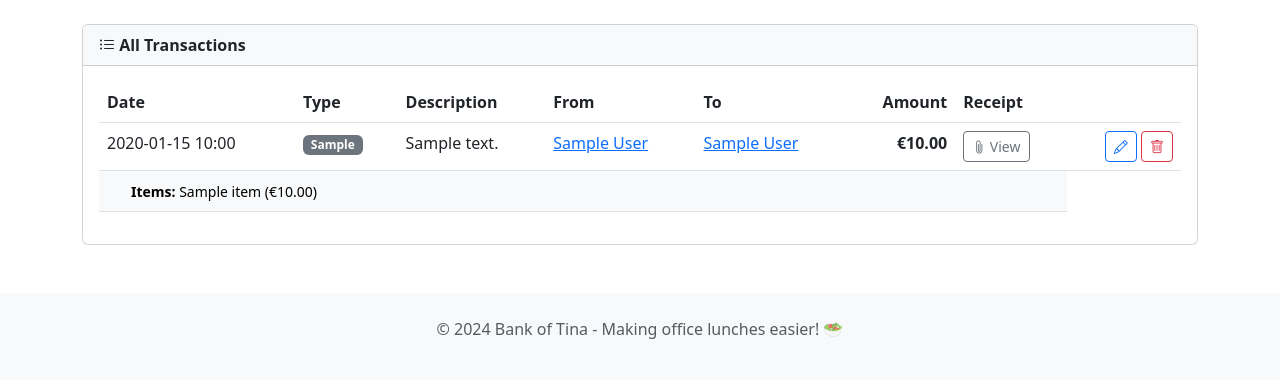
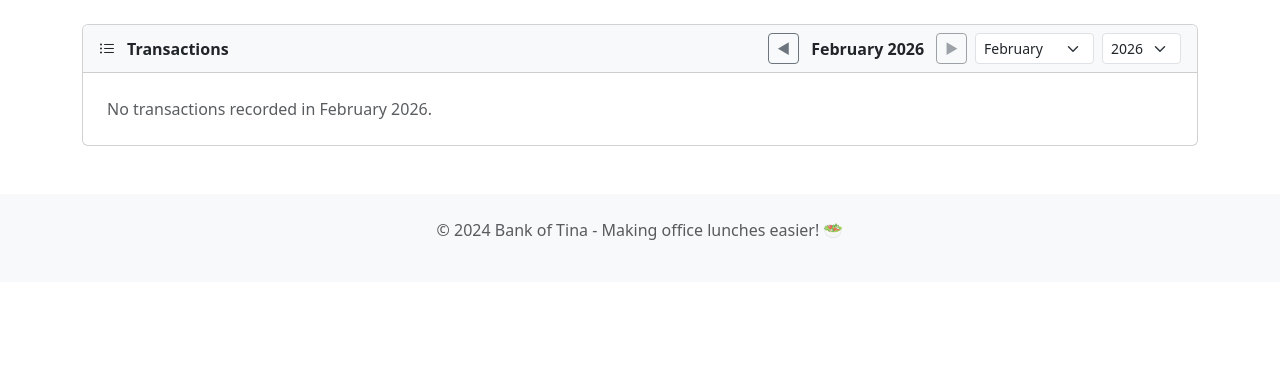
Before and after one commit to phoen-ix/bank-of-tina, a Flask app: page /transactions in a window 1280 px wide. Shown: the part 56-436 px from the top of the page. Run offline with Flask 3, Linux system fonts and the light colour scheme; tables that the repository leaves empty hold one stand-in row (values such as "Sample post").

Commit message:
Add calendar-style transaction views and configurable dashboard
- Transactions page now shows a month-by-month grouped list view with
  day-section headers, ◀ ▶ navigation, and month/year jump pickers
- Dashboard recent-transactions card is now configurable: set the count
  in Settings → General; set to 0 to hide the section entirely
- README updated to document both new features

Co-Authored-By: Claude Sonnet 4.6 <noreply@anthropic.com>

```diff
--- a/app/app.py
+++ b/app/app.py
@@ -6,6 +6,7 @@ import os
 import re
 import json
 import smtplib
+import calendar as cal_mod
 from email.mime.text import MIMEText
 from email.mime.multipart import MIMEMultipart
 from apscheduler.schedulers.background import BackgroundScheduler
@@ -281,8 +282,9 @@ def _restore_schedule():
 @app.route('/')
 def index():
     users = User.query.filter_by(is_active=True).order_by(User.name).all()
-    recent_transactions = Transaction.query.order_by(Transaction.date.desc()).limit(10).all()
-    return render_template('index.html', users=users, transactions=recent_transactions)
+    count = int(get_setting('recent_transactions_count', '5'))
+    recent = Transaction.query.order_by(Transaction.date.desc()).limit(count).all() if count else []
+    return render_template('index.html', users=users, transactions=recent, show_recent=count > 0)
 
 @app.route('/user/add', methods=['POST'])
 def add_user():
@@ -442,8 +444,42 @@ def add_transaction():
 
 @app.route('/transactions')
 def view_transactions():
-    transactions = Transaction.query.order_by(Transaction.date.desc()).all()
-    return render_template('transactions.html', transactions=transactions)
+    from collections import defaultdict
+    today = datetime.today()
+    year  = max(2000, min(2100, int(request.args.get('year',  today.year))))
+    month = max(1,    min(12,   int(request.args.get('month', today.month))))
+
+    _, last = cal_mod.monthrange(year, month)
+    transactions = Transaction.query.filter(
+        Transaction.date >= datetime(year, month, 1),
+        Transaction.date <= datetime(year, month, last, 23, 59, 59),
+    ).order_by(Transaction.date.desc()).all()
+
+    by_day = defaultdict(list)
+    for t in transactions:
+        by_day[t.date.date()].append(t)
+    grouped = sorted(by_day.items(), reverse=True)
+
+    prev_month = month - 1 or 12
+    prev_year  = year - (1 if month == 1 else 0)
+    next_month = (month % 12) + 1
+    next_year  = year + (1 if month == 12 else 0)
+
+    first = Transaction.query.order_by(Transaction.date.asc()).first()
+    start_year = first.date.year if first else today.year
+    year_range = list(range(start_year, today.year + 1))
+
+    return render_template('transactions.html',
+        grouped=grouped,
+        year=year, month=month,
+        month_name=datetime(year, month, 1).strftime('%B'),
+        prev_year=prev_year, prev_month=prev_month,
+        next_year=next_year, next_month=next_month,
+        is_current_month=(year == today.year and month == today.month),
+        year_range=year_range,
+        tx_count=len(transactions),
+        tx_total=sum(t.amount for t in transactions),
+    )
 
 @app.route('/user/<int:user_id>')
 def user_detail(user_id):
@@ -583,6 +619,7 @@ def settings():
         'schedule_hour': get_setting('schedule_hour', '9'),
         'schedule_minute':   get_setting('schedule_minute', '0'),
         'default_item_rows': get_setting('default_item_rows', '3'),
+        'recent_transactions_count': get_setting('recent_transactions_count', '5'),
     }
     common_items = CommonItem.query.order_by(CommonItem.name).all()
     inactive_users = User.query.filter_by(is_active=False).order_by(User.name).all()
@@ -643,6 +680,11 @@ def settings_general():
     except ValueError:
         rows = 3
     set_setting('default_item_rows', str(rows))
+    try:
+        count = max(0, min(50, int(request.form.get('recent_transactions_count', '5'))))
+    except ValueError:
+        count = 5
+    set_setting('recent_transactions_count', str(count))
     flash('General settings saved.', 'success')
     return redirect(url_for('settings'))
 
--- a/app/templates/index.html
+++ b/app/templates/index.html
@@ -52,6 +52,7 @@
             </div>
         </div>
 
+        {% if show_recent %}
         <div class="card">
             <div class="card-header">
                 <i class="bi bi-clock-history"></i> Recent Transactions
@@ -94,6 +95,7 @@
                 {% endif %}
             </div>
         </div>
+        {% endif %}
     </div>
 
     <div class="col-md-4">
--- a/app/templates/transactions.html
+++ b/app/templates/transactions.html
@@ -2,16 +2,47 @@
 
 {% block content %}
 <div class="card">
-    <div class="card-header">
-        <i class="bi bi-list-ul"></i> All Transactions
+    <div class="card-header d-flex flex-wrap align-items-center gap-2">
+        <i class="bi bi-list-ul me-1"></i>
+        <span class="me-auto">Transactions</span>
+
+        <!-- Prev / Next navigation -->
+        <a href="{{ url_for('view_transactions', year=prev_year, month=prev_month) }}"
+           class="btn btn-sm btn-outline-secondary">
+            &#9664;
+        </a>
+        <strong class="px-1">{{ month_name }} {{ year }}</strong>
+        {% if is_current_month %}
+            <button class="btn btn-sm btn-outline-secondary" disabled aria-disabled="true">&#9654;</button>
+        {% else %}
+            <a href="{{ url_for('view_transactions', year=next_year, month=next_month) }}"
+               class="btn btn-sm btn-outline-secondary">
+                &#9654;
+            </a>
+        {% endif %}
+
+        <!-- Jump-to picker -->
+        <select id="jump-month" class="form-select form-select-sm w-auto">
+            {% set month_names = ['January','February','March','April','May','June',
+                                  'July','August','September','October','November','December'] %}
+            {% for i in range(1, 13) %}
+            <option value="{{ i }}" {% if i == month %}selected{% endif %}>{{ month_names[i-1] }}</option>
+            {% endfor %}
+        </select>
+        <select id="jump-year" class="form-select form-select-sm w-auto">
+            {% for y in year_range %}
+            <option value="{{ y }}" {% if y == year %}selected{% endif %}>{{ y }}</option>
+            {% endfor %}
+        </select>
     </div>
-    <div class="card-body">
-        {% if transactions %}
+
+    <div class="card-body p-0">
+        {% if grouped %}
             <div class="table-responsive">
-                <table class="table table-hover">
+                <table class="table table-hover mb-0">
                     <thead>
                         <tr>
-                            <th>Date</th>
+                            <th>Time</th>
                             <th>Type</th>
                             <th>Description</th>
                             <th>From</th>
@@ -21,10 +52,19 @@
                             <th></th>
                         </tr>
                     </thead>
+
+                    {% for day, txs in grouped %}
                     <tbody>
-                        {% for trans in transactions %}
+                        <tr class="table-secondary">
+                            <td colspan="8" class="py-1 px-3">
+                                <h6 class="mb-0 fw-semibold">
+                                    {{ day.strftime('%A, %-d %B') }}
+                                </h6>
+                            </td>
+                        </tr>
+                        {% for trans in txs %}
                         <tr>
-                            <td>{{ trans.date.strftime('%Y-%m-%d %H:%M') }}</td>
+                            <td class="text-nowrap">{{ trans.date.strftime('%H:%M') }}</td>
                             <td>
                                 <span class="badge
                                     {% if trans.transaction_type == 'deposit' %}bg-success
@@ -79,7 +119,7 @@
                         </tr>
                         {% if trans.items %}
                             <tr class="table-light">
-                                <td colspan="7">
+                                <td colspan="8">
                                     <small class="ms-4">
                                         <strong>Items:</strong>
                                         {% for item in trans.items %}
@@ -91,11 +131,32 @@
                         {% endif %}
                         {% endfor %}
                     </tbody>
+                    {% endfor %}
                 </table>
             </div>
         {% else %}
-            <p class="text-muted">No transactions recorded yet.</p>
+            <p class="text-muted p-4 mb-0">No transactions recorded in {{ month_name }} {{ year }}.</p>
         {% endif %}
     </div>
+
+    {% if tx_count %}
+    <div class="card-footer text-muted small">
+        {{ tx_count }} transaction{{ 's' if tx_count != 1 else '' }} &middot; Total: €{{ "%.2f"|format(tx_total) }}
+    </div>
+    {% endif %}
 </div>
 {% endblock %}
+
+{% block scripts %}
+<script>
+(function () {
+    function jump() {
+        var m = document.getElementById('jump-month').value;
+        var y = document.getElementById('jump-year').value;
+        window.location = '{{ url_for("view_transactions") }}?year=' + y + '&month=' + m;
+    }
+    document.getElementById('jump-month').addEventListener('change', jump);
+    document.getElementById('jump-year').addEventListener('change', jump);
+})();
+</script>
+{% endblock %}
```
Also changed, not shown: app/templates/settings.html (+13 -0 lines), README.md.
